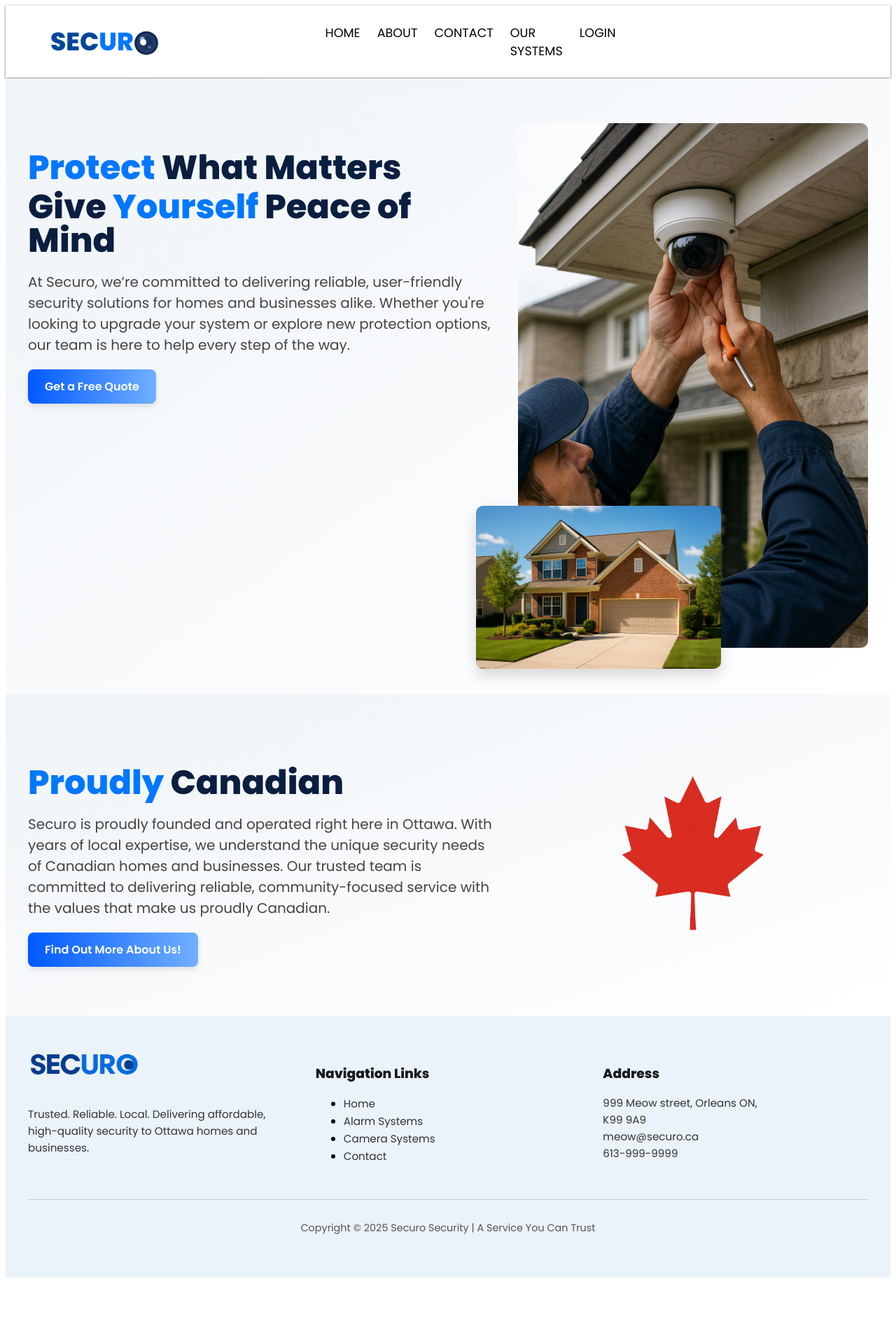
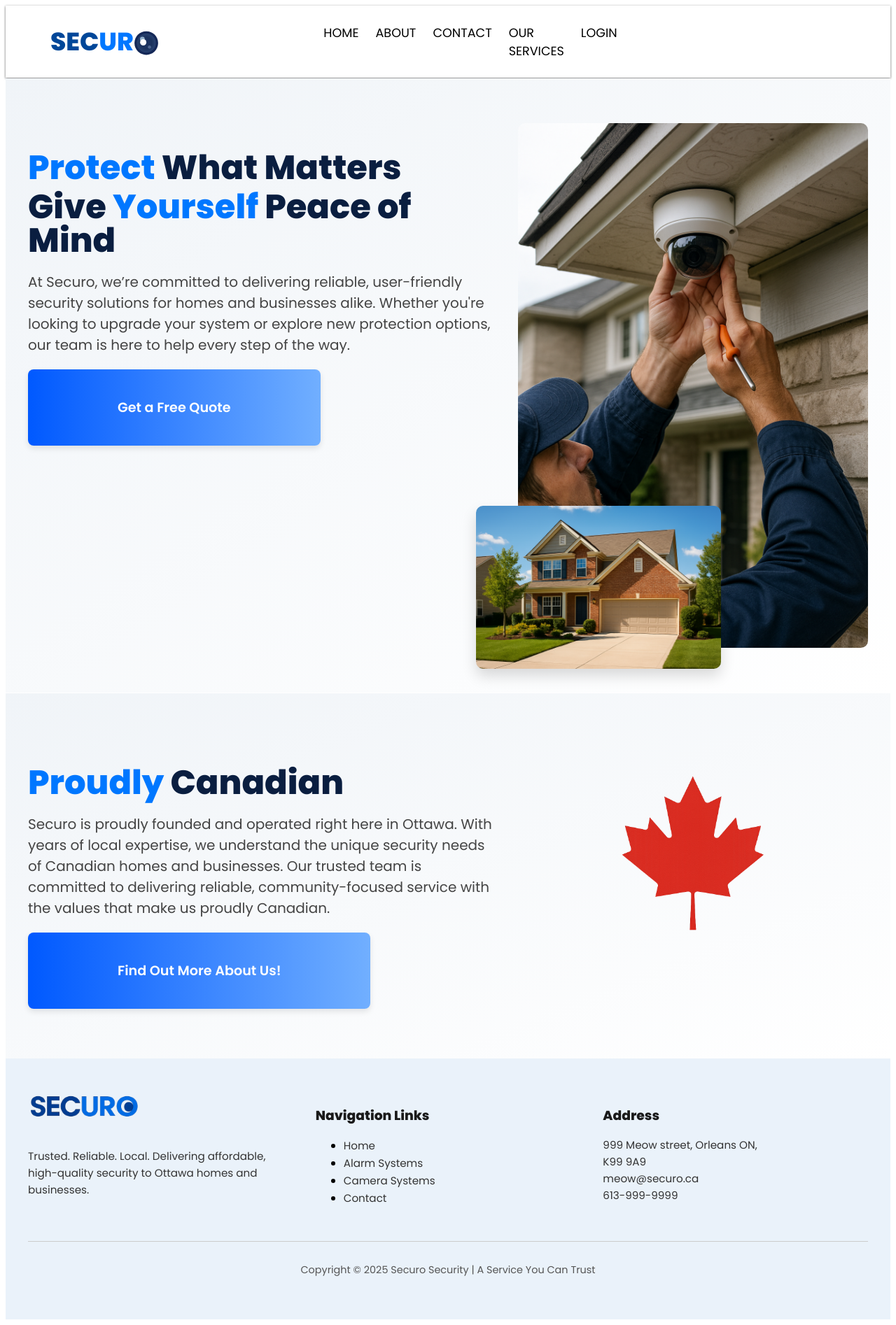
Before and after one commit to nasrAnthony/Securo, a Django app: page / in a window 1280 px wide. Shown: the whole page at 70% size. Before the commit the page ends 1826 px from the top, so only its background shows below. Run offline with Django 5.2, Linux system fonts and the light colour scheme.

Commit message:
Deleted some pages. Replacing products with services. Making button bigger.

```diff
--- a/app/static/css/style.css
+++ b/app/static/css/style.css
@@ -191,13 +191,13 @@ nav {
 .cta-button {
   position: relative;
   display: inline-block;
-  padding: 0.75rem 1.5rem;
+  padding: 2.5rem 8rem;
   color: #fff;
   font-weight: 600;
   border: none;
   border-radius: 8px;
   text-decoration: none;
-  font-size: 1rem;
+  font-size: 1.2rem;
   background: linear-gradient(to right, #0059ff, #71afff);
   box-shadow: 0 4px 8px rgba(0, 0, 0, 0.1);
   overflow: hidden;
--- a/app/templates/base.html
+++ b/app/templates/base.html
@@ -45,10 +45,9 @@
         <a href="/about/">ABOUT</a>
         <a href="/contact/">CONTACT</a>
         <div class="dropdown">
-            <a href="">OUR SYSTEMS</a>
+            <a href="">OUR SERVICES</a>
             <div class="dropdown-content">
-                <a href="/camera-systems/">Camera Systems</a>
-                <a href="/alarm-systems/">Alarm Systems</a>
+                <a href="/installation/">Installation</a>
             </div>
         </div>
         <a href="/login/">LOGIN</a>
--- a/app/templates/contact.html
+++ b/app/templates/contact.html
@@ -16,7 +16,7 @@
       <div class="contact-detail sanimate-on-scroll from-right">
         <p><strong>📞 Phone:</strong> +1 (613) 123-4567</p>
         <p><strong>📧 Email:</strong> support@securo.ca</p>
-        <p><strong>🕒 Working Hours:</strong> Monday – Friday: 9am – 6pm</p>
+        <p><strong>🕒 Working Hours:</strong> Monday – Friday: 9am – 9pm</p>
       </div>
 
       <a href="/quote-form/" class="cta-button contact-button">Get a Free Quote</a>
--- a/app/templates/camsystems.html
+++ b/app/templates/installation_service.html
@@ -7,7 +7,7 @@
 <section class="camera-hero animate-on-scroll from-left">
   <div class="camera-content">
     <div class="camera-text">
-      <h1 class="camera-title"><span class="highlight-you">Secure</span> Your Property with Advanced <span class="highlight-you">Camera</span> Systems</h1>
+      <h1 class="camera-title"><span class="highlight-you">Installations</span> Tailored to <span class="highlight-you">Your</span> Needs</h1>
       <p class="camera-sub">
         Whether you're safeguarding your home or business, our cutting-edge surveillance systems provide reliable, high-definition footage with remote access, motion detection, and 24/7 recording. At Securo, we tailor each solution to meet your unique security needs.
       </p>
@@ -55,4 +55,3 @@
 </script>
 
 {% endblock %}
-s
--- a/app/urls.py
+++ b/app/urls.py
@@ -7,8 +7,7 @@ urlpatterns = [
     path('home/', views.home, name='home'),
     path('about/', views.about, name='about'),
     path('contact/', views.contact, name='contact'),
-    path('camera-systems/', views.camera_systems, name='systemcamera'),
-    path('alarm-systems/', views.alarm_systems, name='systemalarm'),
+    path('installation/', views.installation_service, name='systemcamera'),
     path('login/', views.login, name='login'),
     path('quote-form/', views.quote, name='quote')
 ]
--- a/app/views.py
+++ b/app/views.py
@@ -23,3 +23,6 @@ def login(request):
 
 def quote(request):
     return render(request, 'quote_form.html')
+
+def installation_service(request):
+    return render(request, "installation_service.html")
```
Also changed, not shown: core/settings.py (+7 -2 lines).
